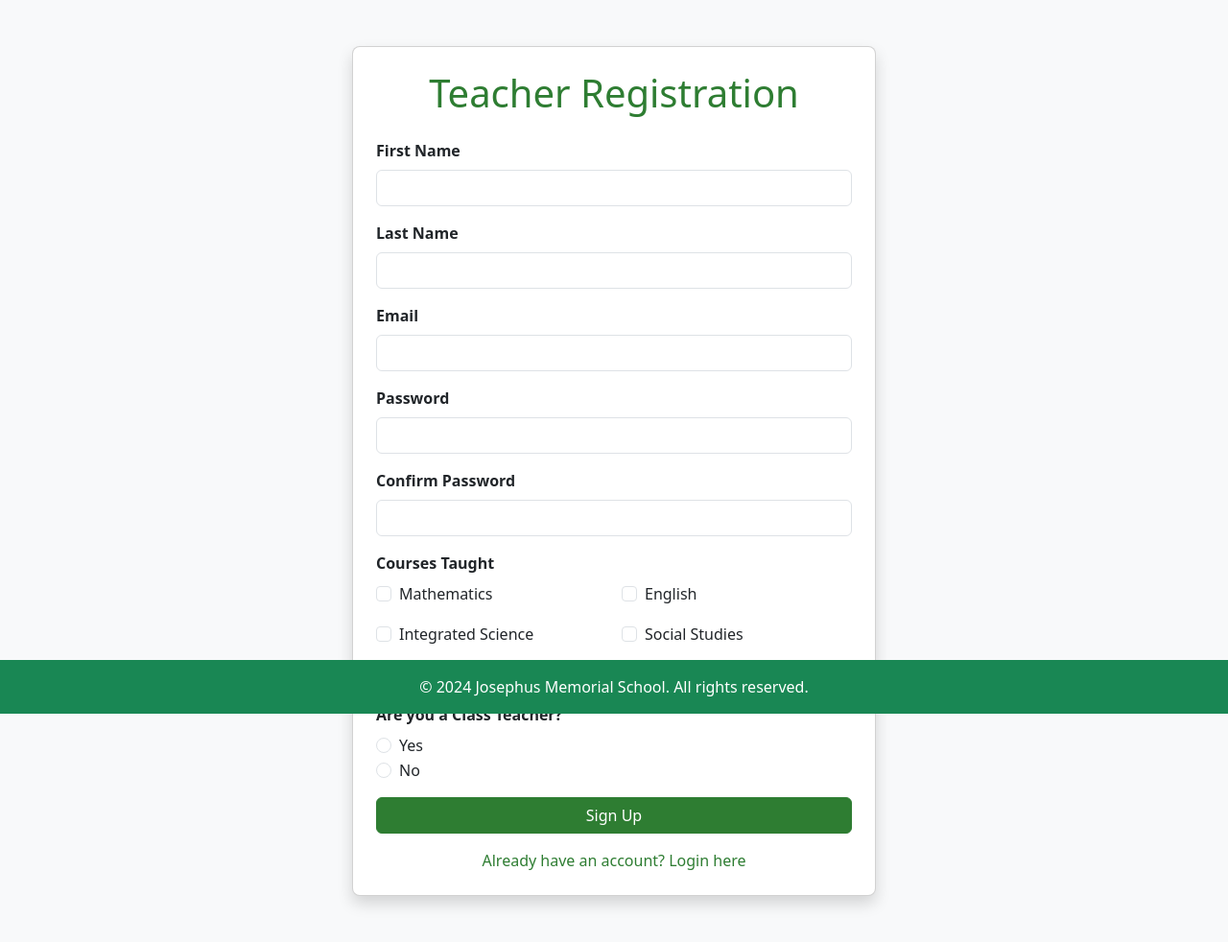
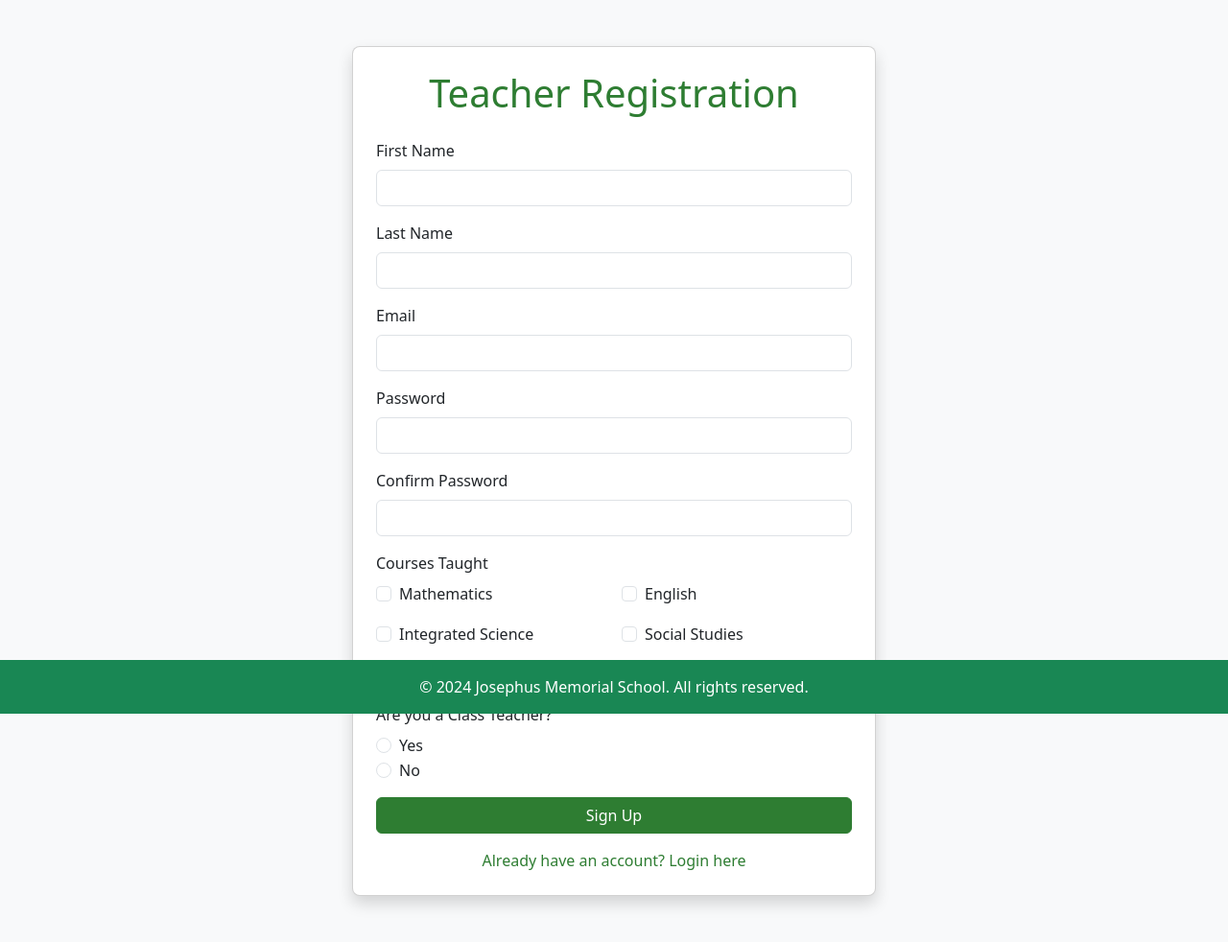
Before and after one commit to eddie-kay0462/E-School-Manager, a PHP site: page /view/teacher-registration.html in a window 1280 px wide. Shown: the part 56-1038 px from the top of the page at 96% size. Run offline with PHP 8.4, Linux system fonts and the light colour scheme.

Commit message:
Adjusted fonts for the labels

```diff
--- a/assets/css/teacher-registration.css
+++ b/assets/css/teacher-registration.css
@@ -7,6 +7,8 @@ body {
     background-color: #f8f9fa;
 }
 
+
+
 .navbar {
     background-color: var(--primary-green);
 }
@@ -14,10 +16,6 @@ body {
 .card {
     border-radius: 8px;
     box-shadow: 0 4px 8px rgba(0, 0, 0, 0.1);
-}
-
-.form-label {
-    font-weight: bold;
 }
 
 .text-danger {
```
